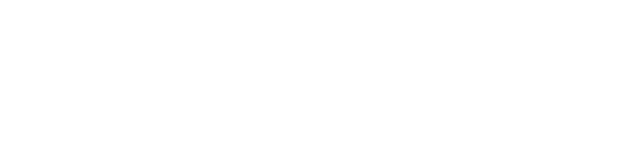
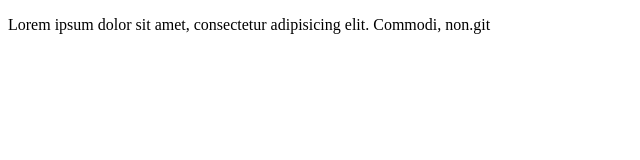
Before and after one commit to rutger81/git-demo, a plain HTML site: page index.html in a window 1280 px wide. Shown: the whole page, without its empty margins (0-640 px from the left). Drawn offline with Linux system fonts and the light colour scheme.

```diff
--- a/index.html
+++ b/index.html
@@ -5,6 +5,7 @@
     <title>Title</title>
 </head>
 <body>
-
+    <p>Lorem ipsum dolor sit amet, consectetur adipisicing elit. Commodi, non.git
+    </p>
 </body>
 </html>
```
